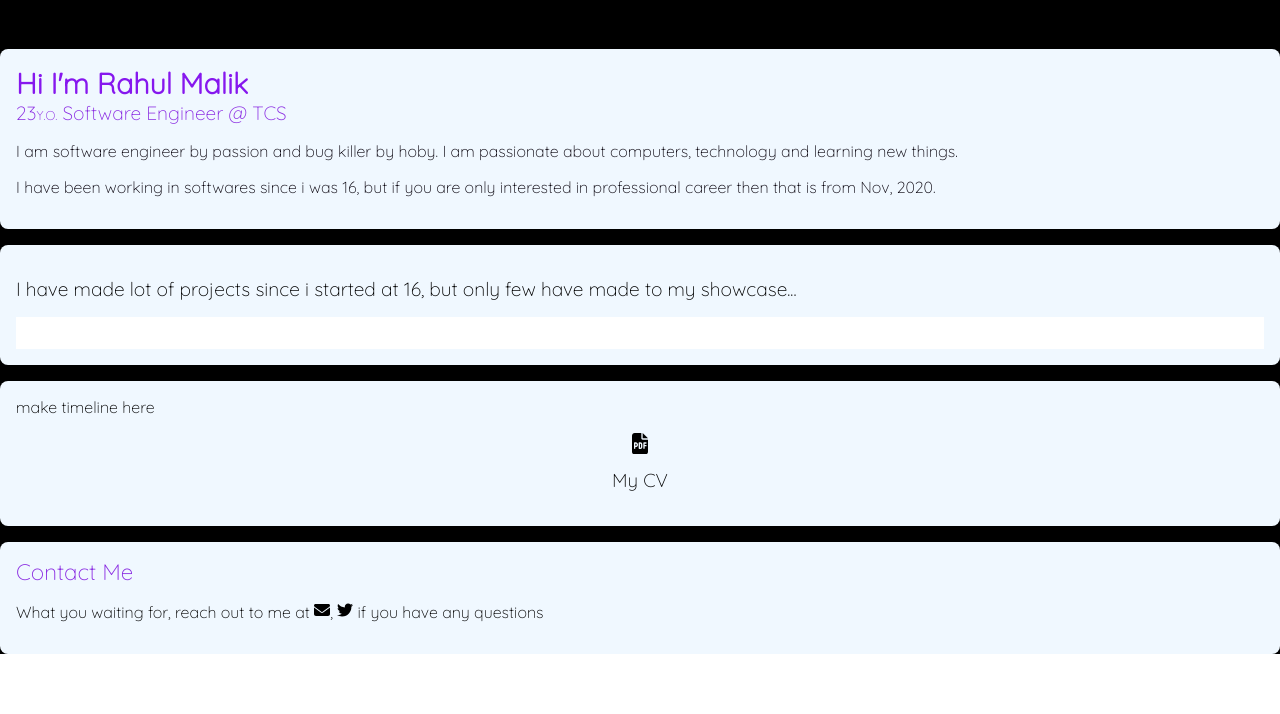
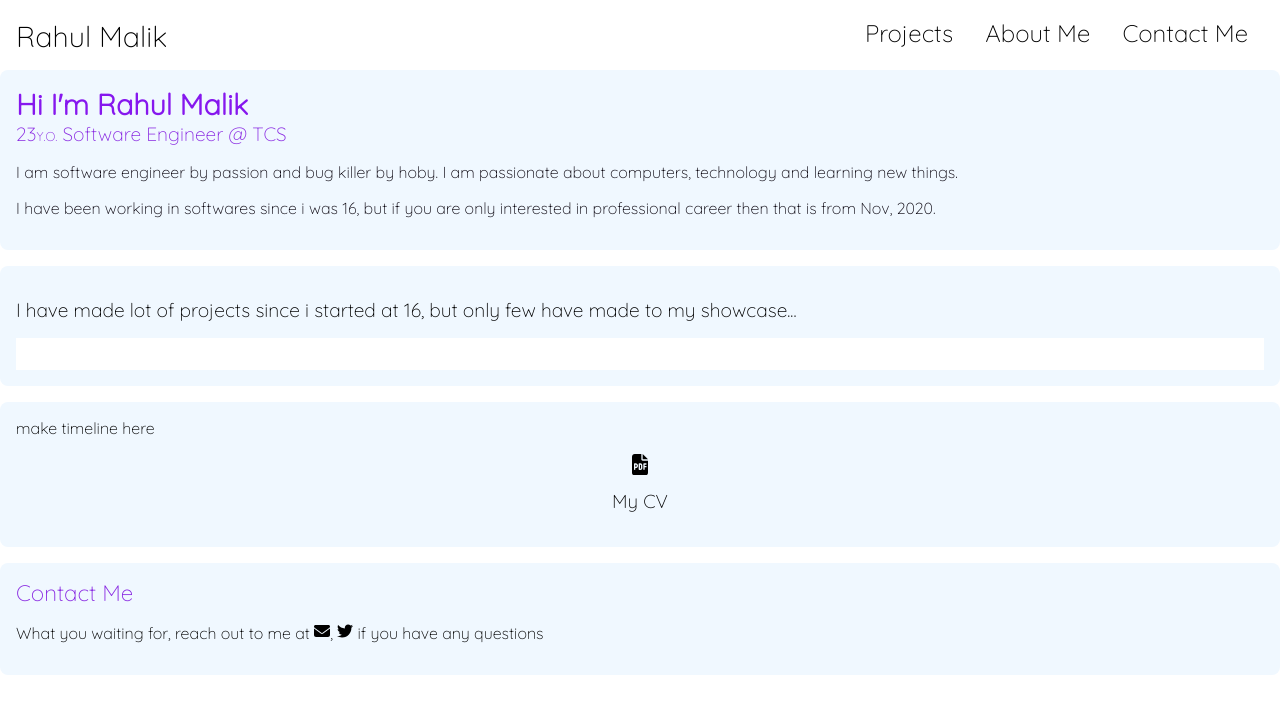
Before and after one commit to irahulmalik/MyPortfolio-new, an Angular app: page / in a window 1280 px wide. Shown: the top 714 px of the page. Built offline with nearby package versions, Linux system fonts and the light colour scheme.

Commit message:
changing desktop css

```diff
--- a/src/app/components/home/home.component.html
+++ b/src/app/components/home/home.component.html
@@ -4,20 +4,24 @@
       <div class="logo">
         <ul>
           <li>
-            <a>Rahul Malik</a>
+            <a class="logo-line" routerLink="/">Rahul Malik</a>
           </li>
         </ul>
       </div>
       <div class="menu-options">
         <ul>
           <li>
-            <a>Projects</a>
+            <a class="link-line" routerLink="#projects">Projects</a>
           </li>
+        </ul>
+        <ul>
           <li>
-            <a>About Me</a>
+            <a class="link-line" routerLink="#aboutme">About Me</a>
           </li>
+        </ul>
+        <ul>
           <li>
-            <a>Contact Me</a>
+            <a class="link-line" routerLink="#contactus">Contact Me</a>
           </li>
         </ul>
       </div>
@@ -52,8 +56,12 @@
         id="menu-options-close"
         (click)="toggleMenu()"
       >
-        <svg xmlns="http://www.w3.org/2000/svg" height="1rem"
-        width="1rem" viewBox="0 0 320 512">
+        <svg
+          xmlns="http://www.w3.org/2000/svg"
+          height="1rem"
+          width="1rem"
+          viewBox="0 0 320 512"
+        >
           <!--! Font Awesome Pro 6.1.1 by @fontawesome - https://fontawesome.com License - https://fontawesome.com/license (Commercial License) Copyright 2022 Fonticons, Inc. -->
           <path
             d="M310.6 361.4c12.5 12.5 12.5 32.75 0 45.25C304.4 412.9 296.2 416 288 416s-16.38-3.125-22.62-9.375L160 301.3L54.63 406.6C48.38 412.9 40.19 416 32 416S15.63 412.9 9.375 406.6c-12.5-12.5-12.5-32.75 0-45.25l105.4-105.4L9.375 150.6c-12.5-12.5-12.5-32.75 0-45.25s32.75-12.5 45.25 0L160 210.8l105.4-105.4c12.5-12.5 32.75-12.5 45.25 0s12.5 32.75 0 45.25l-105.4 105.4L310.6 361.4z"
@@ -76,7 +84,7 @@
     </div>
   </div>
   <div class="content">
-    <div class="main">
+    <div class="main" id="home">
       <h1>Hi I'm Rahul Malik</h1>
       <h2>23<span class="subscript">Y.O.</span> Software Engineer @ TCS</h2>
       <p>
--- a/src/app/components/home/home.component.scss
+++ b/src/app/components/home/home.component.scss
@@ -193,11 +193,133 @@ a {
   }
 }
 
+
 @media (min-width: 750px) {
   .container {
     margin: 0;
     padding: 0;
-    background-color: black;
+    .navbar {
+      .desktop-navbar {
+        display: flex;
+        justify-content: space-between;
+        margin: 0 1rem;
+        margin-top: 0.5rem;
+        padding-top: 10px;
+        font-size: 1.8rem;
+        .menu-options {
+          display: flex;
+          justify-content: space-between;
+          ul {
+            margin: 0 1rem;
+            font-size: 1.5rem;
+          }
+          .link-line{
+            font-size: 1.5rem;
+          }
+        }
+      }
+      .mobile-navbar {
+        display: none;
+      }
+    }
+    .content {
+      margin: 0;
+      margin-top: 1rem;
+      padding: 0;
+      .main {
+        background-color: aliceblue;
+        padding: 1rem 1rem;
+        border-radius: 8px;
+        h1 {
+          font-size: 1.8rem;
+          margin: 0;
+          padding: 0;
+          color: rgb(134, 23, 238);
+        }
+        h2 {
+          margin: 0;
+          padding: 0;
+          font-size: 1.2rem;
+          font-weight: 300;
+          color: blueviolet;
+        }
+        .subscript {
+          font-size: 0.8rem;
+          font-weight: 100;
+        }
+        p {
+          // margin: 0;
+          // padding:0;
+          font-size: 1rem;
+          // font-weight: 300;
+          color: rgb(9, 4, 14);
+        }
+      }
+      .projects {
+        margin: 0;
+        margin-top: 1rem;
+        background-color: aliceblue;
+        padding: 1rem 1rem;
+        border-radius: 8px;
+        h2 {
+          font-size: 1.2rem;
+          font-weight: 350;
+          color: rgb(0, 0, 0);
+        }
+        .showcase {
+          background-color: white;
+          padding: 1rem 1rem;
+          // displayyour projects in cards make a card
+        }
+      }
+      .aboutme {
+        margin: 0;
+        margin-top: 1rem;
+        background-color: aliceblue;
+        padding: 1rem 1rem;
+        border-radius: 8px;
+        .doc {
+          width: auto;
+          //here will be icon for pdf
+          .doc-aat {
+            margin: 0 auto;
+            margin-top: 1rem;
+            width: 1rem;
+            height: 1rem;
+          }
+          h3 {
+            font-weight: 100;
+            text-align: center;
+          }
+        }
+      }
+      .contactme {
+        margin: 0;
+        margin-top: 1rem;
+        background-color: aliceblue;
+        padding: 1rem 1rem;
+        border-radius: 8px;
+        h2 {
+          margin: 0;
+          padding: 0;
+          font-size: 1.4rem;
+          font-weight: 300;
+          color: blueviolet;
+        }
+        h3 {
+          font-weight: 300;
+          font-size: 1rem;
+        }
+        svg {
+          height: 1rem;
+          width: 1rem;
+          &:hover {
+            transition: 0.2s ease-in;
+            fill: rgb(188, 130, 211);
+          }
+        }
+      }
+    }
   }
 }
 
```
